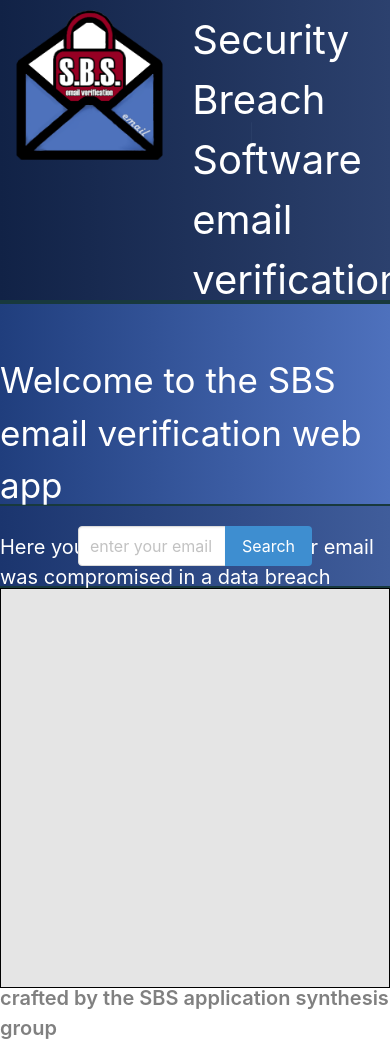
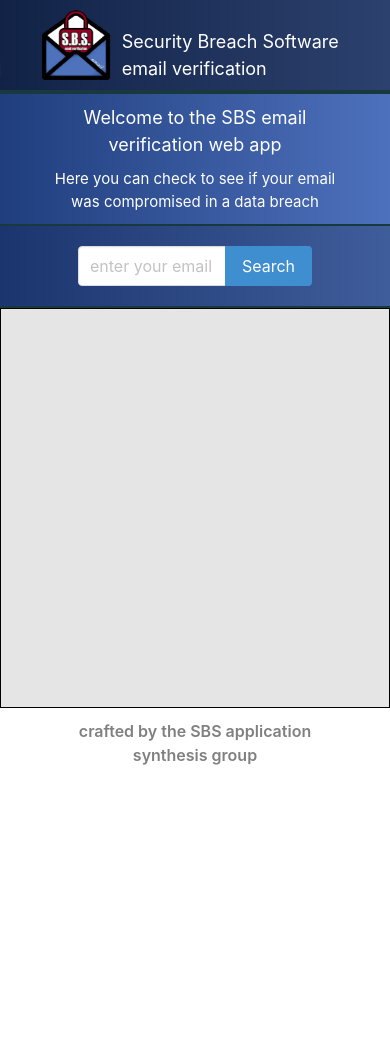
Before and after one commit to jvbridge/sbs-email-verification, a plain HTML site: page index.html in a window 390 px wide. After the commit the page ends 844 px from the top, so only its background shows below. Drawn offline with nearby package versions, Linux system fonts and the light colour scheme.

Commit message:
add formatting for small screens

```diff
--- a/assets/css/style.css
+++ b/assets/css/style.css
@@ -34,12 +34,14 @@ header {
     align-self: center;
     margin: 50px 0 0 0;
     font-size: 35px;
+    text-align: center;
 }
 #welcome-paragraph {
  color: white;
  align-self: center;
  margin: 20px 0 0 0;
  font-size: 20px;
+ text-align: center;
 }
 /*  */
 /*  */
@@ -89,12 +91,190 @@ footer {
     height: 50px;
     display: flex;
     justify-content: center;
+    margin: 10px 30px;
 }
 #footer-heading {
     font-size: 20px;
     color: gray;
     font-weight: 600;
     align-self: center;
+    text-align: center;
 }
 /*  */
 /*  */
+
+@media screen and (max-width: 1055px) {
+    #main-heading {
+        font-size: 35px;
+    }
+    #welcome-heading {
+        font-size: 30px;
+        margin-top: 30px;
+    }
+    #hero {
+        height: 170px;
+    }
+}
+
+@media screen and (max-width: 965px) {
+    #main-heading {
+        font-size: 28px;
+    }
+    #welcome-heading {
+        font-size: 25px;
+    }
+    #hero {
+        height: 150px;
+    }
+    #welcome-paragraph {
+        font-size: 18px;
+    }
+}
+
+@media screen and (max-width: 854px) {
+    #main-heading {
+        font-size: 40px;
+    }
+    #welcome-heading {
+        font-size: 30px;
+        margin-top: 30px;
+    }
+}
+
+@media screen and (max-width: 765px) {
+    #main-heading {
+        font-size: 35px;
+    }
+}
+
+@media screen and (max-width: 705px) {
+    #main-heading {
+        font-size: 30px;
+    }
+    #welcome-heading {
+        font-size: 28px;
+    }
+    #welcome-paragraph {
+        font-size: 18px;
+        margin: 10px 140px 0 140px;
+    }
+    #hero {
+        height: 150px;
+    }
+}
+
+@media screen and (max-width: 655px) {
+    #main-heading {
+        font-size: 30px;
+    }
+    #main-logo {
+        height: 120px;
+    }
+    #welcome-heading {
+        font-size: 25px;
+    }
+    #welcome-paragraph {
+        margin: 10px 100px 0 100px;
+    }
+}
+
+@media screen and (max-width: 585px) {
+    #main-heading {
+        font-size: 25px;
+    }
+    #hero {
+        height: 130px;
+    }
+    #welcome-heading {
+        font-size: 22px;
+        margin-top: 18px;
+    }
+    #welcome-paragraph {
+        font-size: 16px;
+    }
+}
+
+@media screen and (max-width: 535px) {
+    #main-heading {
+        font-size: 25px;
+        transform: translateX(-40px) translateY(10px);
+    }
+    #main-logo {
+        height: 100px;
+    }
+}
+
+@media screen and (max-width: 480px) {
+    #main-heading {
+        font-size: 20px;
+    }
+    #main-logo {
+        height: 80px;
+    }
+    #hero {
+        height: 160px;
+    }
+    #welcome-heading {
+        font-size: 20px;
+        margin: 20px 60px 0 60px;
+    }
+    #welcome-paragraph {
+        margin: 15px 50px 0 50px;
+    }
+}
+
+@media screen and (max-width: 400px) {
+    #main-heading {
+        font-size: 18px;
+        transform: translateX(-30px) translateY(10px);
+    }
+    #main-logo {
+        height: 70px;
+    }
+    #hero {
+        height: 130px;
+    }
+    #welcome-heading {
+        font-size: 18px;
+        margin: 10px 60px 0 60px;
+    }
+    #welcome-paragraph {
+        margin: 10px 40px 0 40px;
+        font-size: 15px;
+    }
+    footer {
+        margin: 10px 50px;
+    }
+    #footer-heading {
+        font-size: 16px;
+    }
+}
+
+@media screen and (max-width: 350px) {
+    #main-heading {
+        font-size: 16px;
+        transform: translateX(-15px) translateY(10px);
+        margin-bottom: 15px;
+    }
+    #main-logo {
+        height: 50px;
+    }
+    #welcome-heading {
+        margin: 5px 20px 0 20px;
+        font-size: 16px;
+    }
+    #welcome-paragraph {
+        font-size: 13px;
+        margin: 10px 10px 0 10px;
+    }
+    #form-control {
+        width: 90%;
+        margin-left: 5%;
+    }
+    #email-btn {
+        width: 80%;
+    }
+    footer {
+        margin: 10px 30px;
+    }
+}
```
